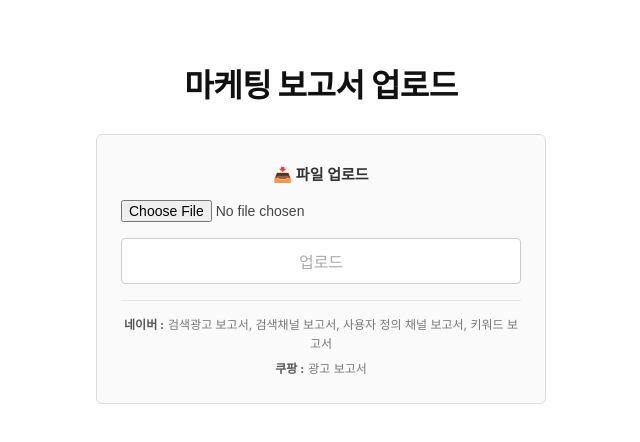
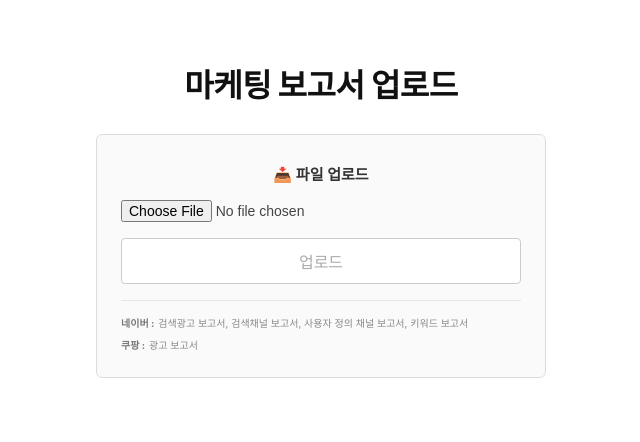
Before and after one commit to colera2/my-repo, a React (Create React App) app in the folder app/: page / in a window 1280 px wide. Shown: the top 442 px of the page, without its empty margins (319-959 px from the left). Built offline with nearby package versions, Linux system fonts and the light colour scheme; the HTML template or start-up script is replaced by a standard one.

Commit message:
Update FileUploader styles for better readability

```diff
--- a/app/src/FileUploader.css
+++ b/app/src/FileUploader.css
@@ -79,17 +79,18 @@
   display: flex;
   flex-direction: column;
   gap: 6px;
+  text-align: left;
 }
 
 .format-item {
-  font-size: 12px;
-  color: #777;
+  font-size: 10px;
+  color: #888;
   margin: 0;
   line-height: 1.6;
 }
 
 .format-platform {
   font-weight: 700;
-  color: #555;
+  color: #777;
   margin-right: 4px;
 }
```
